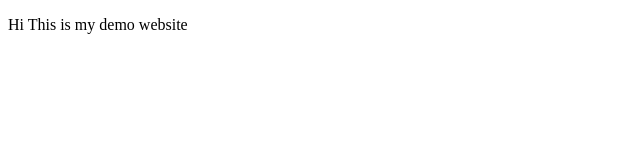
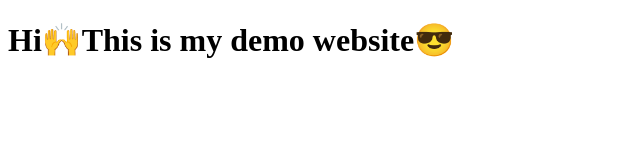
Before and after one commit to Pandiaraj-22/Githubdemo, a plain HTML site: page index.html in a window 1280 px wide. Shown: the whole page, without its empty margins (0-640 px from the left). Drawn offline with Linux system fonts and the light colour scheme.

Commit message:
updated h1 tag

```diff
--- a/index.html
+++ b/index.html
@@ -3,9 +3,9 @@
 <head>
     <meta charset="UTF-8">
     <meta name="viewport" content="width=device-width, initial-scale=1.0">
-    <title>Document</title>
+    <title>Github demo</title>
 </head>
 <body>
-    <p>Hi This is my demo website</p>
+    <h1>Hi🙌This is my demo website😎<h1>
 </body>
 </html>
```
